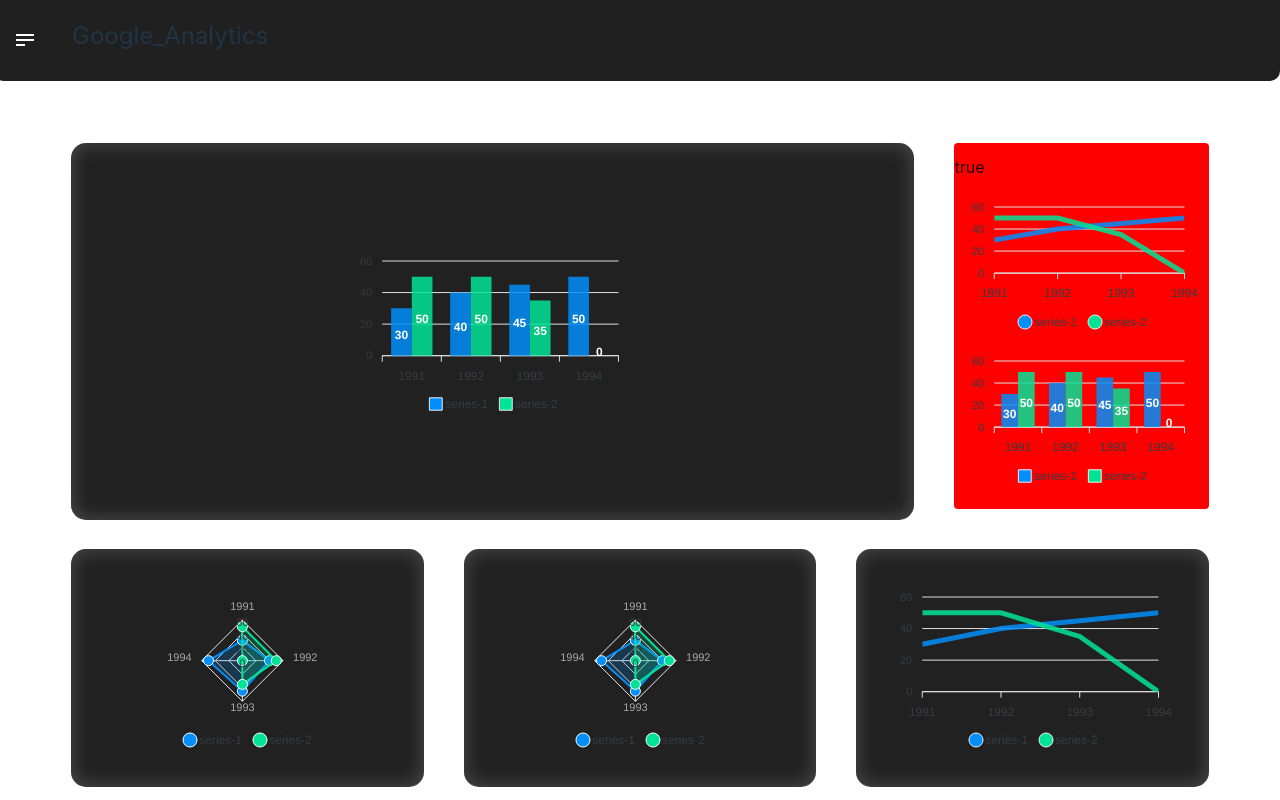
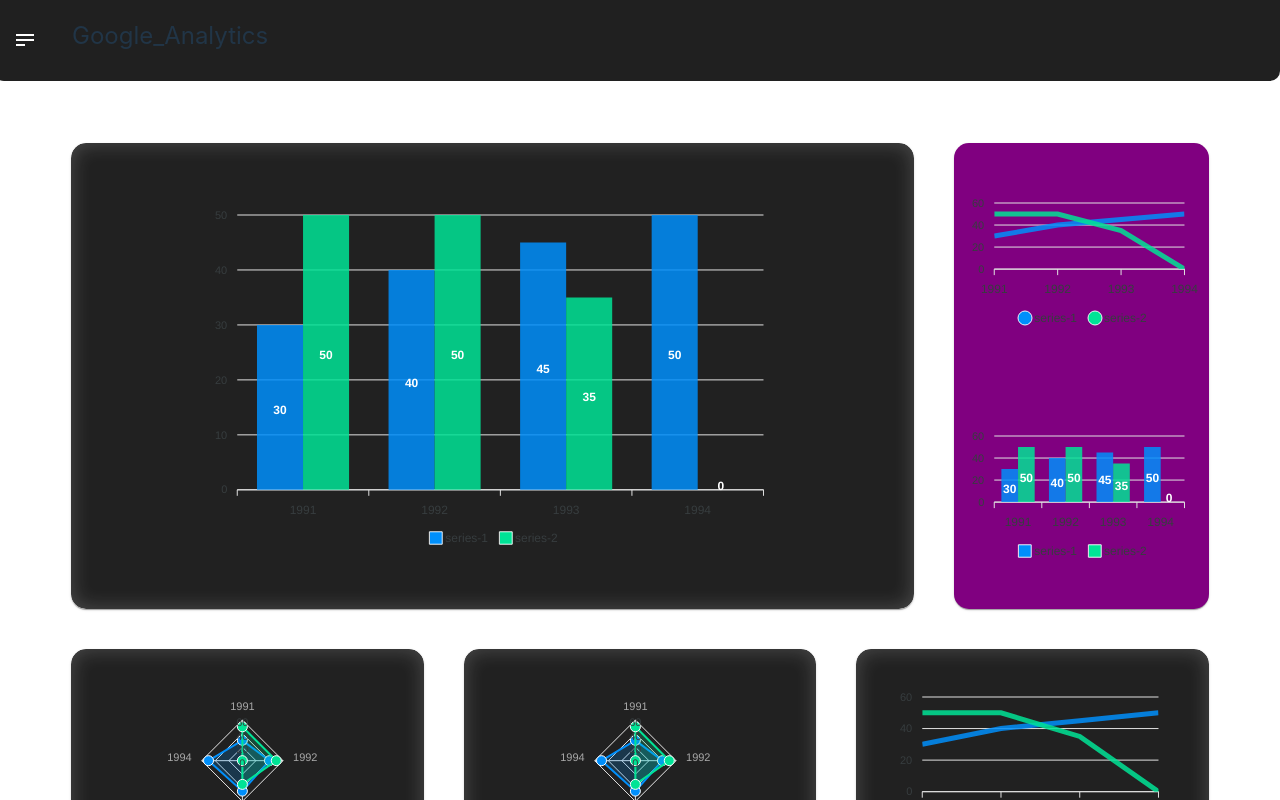
Before and after one commit to Ali-Azimi00/Analytics, a React (Vite) app: page /GA in a window 1280 px wide. Shown: the top 800 px of the page. Built offline with nearby package versions, Linux system fonts and the light colour scheme.

Commit message:
made dashboard cards reflexive

```diff
--- a/src/pages/Analytics.jsx
+++ b/src/pages/Analytics.jsx
@@ -9,7 +9,7 @@ function Analytics() {
 
             <NavBar></NavBar>
 
-            <div style={{ marginTop: '80px' }} >
+            <div style={{ marginTop: '5em' }} >
                 <GA></GA>
             </div>
         </div>
--- a/src/pages/GoogleAnalytics.jsx
+++ b/src/pages/GoogleAnalytics.jsx
@@ -12,6 +12,18 @@ function GA() {
 
     console.log('change?', typeof wMatch)
 
+    const cardTheme = {
+        background: 'transparent',
+
+        display: 'flex',
+        flexWrap: 'wrap',
+        alignItems: "center",
+
+        width: '100%',
+        height: '100%',
+        borderRadius: '15px',
+    }
+
 
 
 
@@ -23,72 +35,80 @@ function GA() {
                 {/* try adding a second Grid container */}
                 <div>
                     <Grid container
-                        rowSpacing={5}
+                        rowSpacing={{ xs: 5, sm: 5, md: 5, lg: 5 }}
                         columnSpacing={{ xs: 5, sm: 5, md: 5, lg: 5 }}
-                    // style={{ display: 'table', width: '100%' }}
                     >
                         <Grid item xs={12} sm={12} md={9} lg={9}>
-                            <div className='aCard'
-                            // style={{ minHeight: '2vw', maxHeight: '65%' }}
-                            >
-                                <div>{<Chart type='bar' />}</div>
+                            <Card sx={cardTheme}>
+                                <div className='aCard'>
+                                    <div style={{ width: ' 70%' }}>
+                                        {<Chart type='bar' />}
                                     </div>
+                                </div>
+                            </Card>
 
                         </Grid>
                         <Grid item xs={12} sm={12} md={3} lg={3} sx={{ display: "" }}>
                             <Card
-                                variant='outline'
                                 sx={{
-                                    // background: 'transparent',
-                                    backgroundColor: `${wMatch ? 'red' : 'blue'}`,
-                                    // backgroundColor: 'blue',
-                                    //flexWrap 'wrap'fixes {lg}
+                                    theme: cardTheme,
+                                    background: 'transparent',
+                                    backgroundColor: `${wMatch ? 'purple' : 'blue'}`,
                                     display: 'flex',
                                     flexWrap: 'wrap',
                                     alignItems: "center",
-                                    justifyContent: 'center',
+                                    justifyContent: 'space-evenly',
                                     width: '100%',
                                     height: '100%',
-                                    // paddingBottom: '40px'
+                                    borderRadius: '15px',
                                 }}>
-                                <div className=''
-                                    style={{ minHeight: '2vw', maxHeight: '40%' }}
-                                >
-                                    <div>{`${wMatch}`}</div>
-                                    <div>{<Chart type='line' />}</div>
+
+                                <div>
+                                    {<Chart type='line' />}
                                 </div>
-                                <div className=''
-                                    style={{ minHeight: '2vw', maxHeight: '45%' }}
-                                >
-                                    <div>{<Chart type='bar' />}</div>
+
+                                <div>
+                                    {<Chart type='bar' />}
                                 </div>
+
                             </Card>
-
                         </Grid>
 
                         {/*  */}
 
+
                         <Grid item xs={12} sm={12} md={3} lg={4}>
-                            <div className='aCard'
-                            >
-                                <div>{<Chart type='radar' />}</div>
-                            </div>
-                        </Grid>
-                        <Grid item xs={12} sm={12} md={9} lg={4}>
+                            <Card sx={cardTheme}>
                                 <div className='aCard'>
                                     <div>{<Chart type='radar' />}</div>
                                 </div>
+                            </Card>
                         </Grid>
+
+                        <Grid item xs={12} sm={12} md={9} lg={4}>
+                            <Card sx={cardTheme}>
+                                <div className='aCard'>
+                                    <div>{<Chart type='radar' />}</div>
+                                </div>
+                            </Card>
+                        </Grid>
+
                         <Grid item xs={12} sm={12} md={6} lg={4}>
+                            <Card sx={cardTheme}>
                                 <div className='aCard'>
                                     <div>{<Chart type='line' />}</div>
                                 </div>
+                            </Card>
                         </Grid>
+
                         <Grid item xs={12} sm={12} md={6} lg={12}>
+                            <Card sx={cardTheme}>
                                 <div className='aCard'>
                                     <div>{<Chart type='line' />}</div>
                                 </div>
+                            </Card>
                         </Grid>
+
                     </Grid>
                 </div>
             </div>
--- a/src/pages/analytics.css
+++ b/src/pages/analytics.css
@@ -2,12 +2,12 @@
     position: relative;
     border-radius: 15px;
     background-color: rgb(33, 33, 33);
-    height: 80%;
+    height: auto;
     width: 100%;
 
     /* padding: 2%; */
     /* margin: 5%; */
-    margin-bottom: 5%;
+    /* margin-bottom: 5%; */
     /* margin-right: 5%; */
     overflow: hidden;
 
```
Lines whose indentation alone changed are shown as unchanged.
